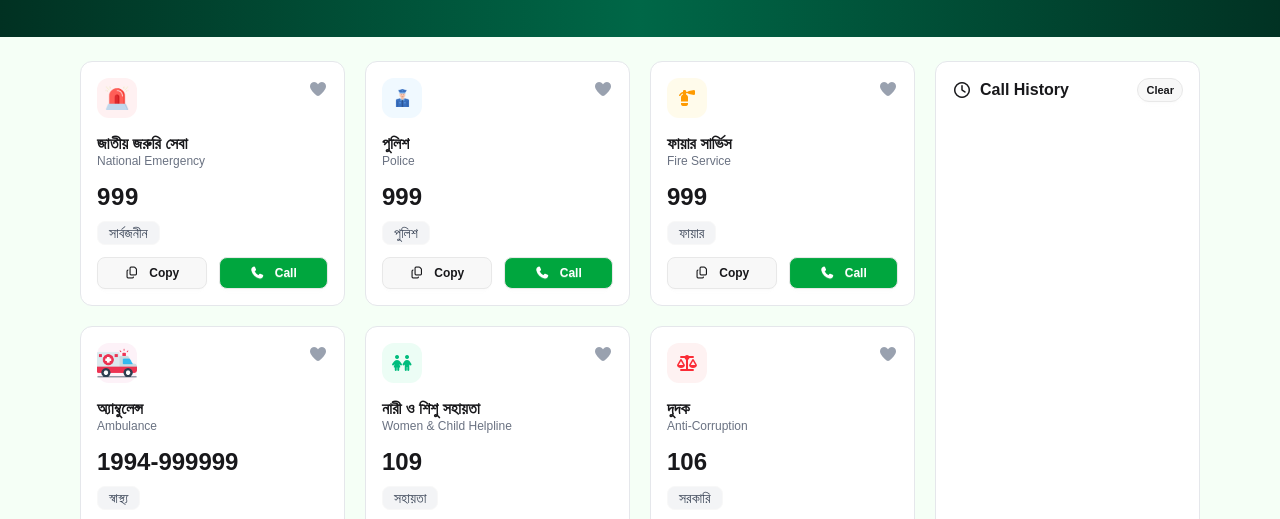
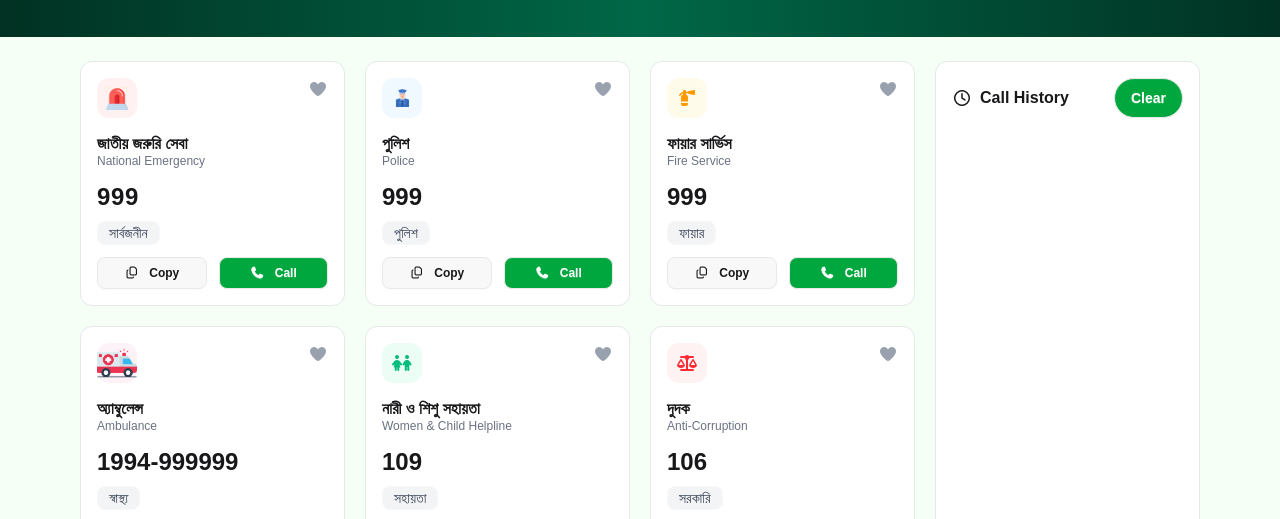
Before and after one commit to devsheikhs/B12-A5-Emergency-Hotline, a plain HTML site: page index.html in a window 1280 px wide. Shown: the part 247-766 px from the top of the page. Drawn offline with nearby package versions, Linux system fonts and the light colour scheme; a web font is replaced by a local one.

Commit message:
clearbgupddate

```diff
--- a/index.html
+++ b/index.html
@@ -375,7 +375,8 @@
                             <i class="fa-regular fa-clock"></i>
                             <h4 class="font-semibold">Call History</h4>
                         </div>
-                        <button id="clear-history" class="btn btn-xs rounded-full">Clear</button>
+                        <button id="clear-history"
+                            class="btn btn-s rounded-[50px] bg-[#00A63E] text-white">Clear</button>
                     </div>
 
                     <ul id="history-list" class="space-y-2 overflow-auto grow pr-1">
```
